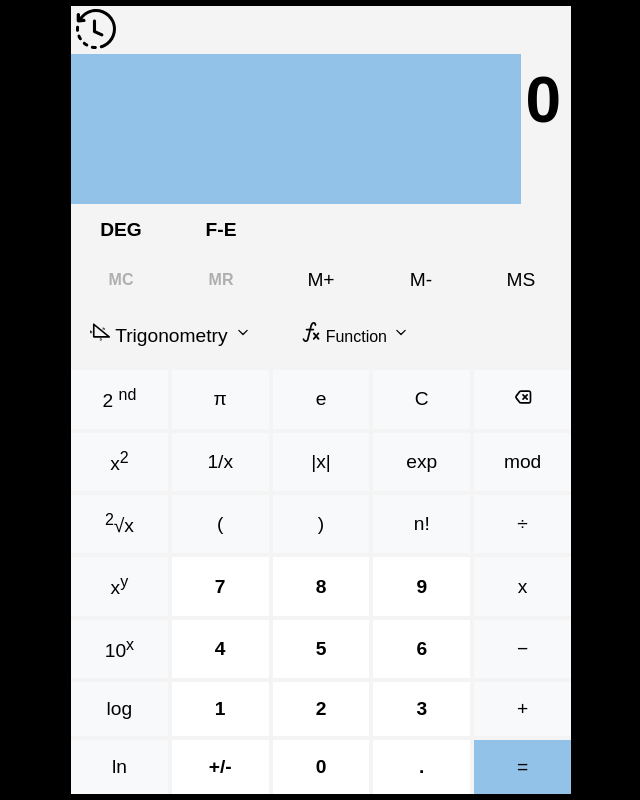
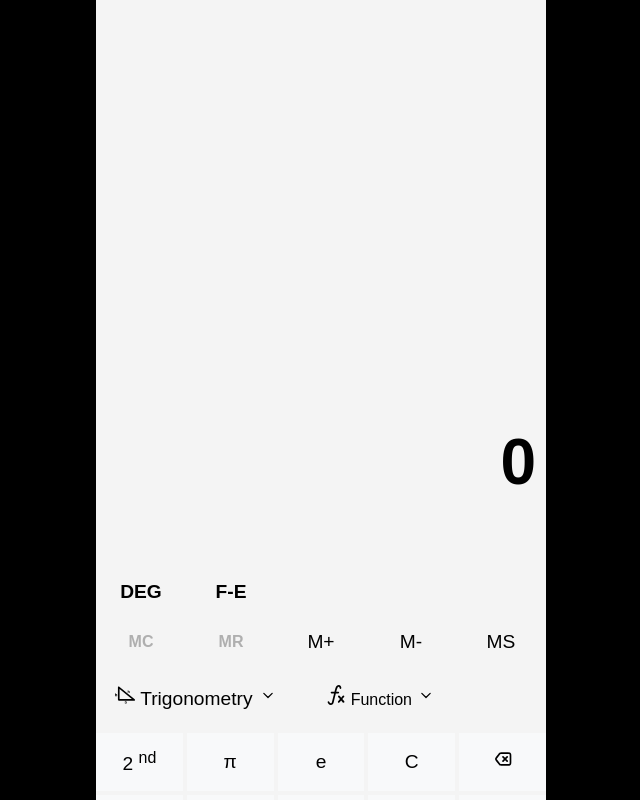
Before and after one commit to Nikhil9723/scientific-calculator-Typescript, a website built with Parcel: page index.html in a window 1280 px wide. Both pictures are taken after a click on the button 415 px from the left and 30 px from the top of the page. Shown: the top 800 px of the page, without its empty margins (319-959 px from the left). Built offline with nearby package versions, Linux system fonts and the light colour scheme.

Commit message:
Updated styles for history

```diff
--- a/style.css
+++ b/style.css
@@ -29,38 +29,44 @@ body {
 }
 
 .container {
-    max-width: 500px;
+    max-width: 450px;
     width: 100%;
     background-color: var(--primary-bg-color);
 }
 
 .calculator {
-    max-width: 500px;
-    /* width: 100%;s */
+    /* max-width: 500px; */
     background-color: var(--primary-bg-color);
     display: grid;
     grid-template-rows: 150px 3.5fr;
 }
 
+.calc-input-scroll {
+    background-color: var(--primary-bg-color);
+    box-sizing: var(--border-box);
+    /* width: 100%; */
+    max-width: 500px;
+    width: 100%;
+    overflow-x:auto;
+    overflow-y: hidden;
+    scrollbar-width: none;
+}
+
 .calculator__display {
     padding: 10px;
-    max-width: 500px;
+    /* max-width: 500px; */
     background-color: var(--primary-bg-color);
     font-weight: var(--font-weight);
     text-align: end;
     font-size: var(--primary-font-size);
     box-sizing: var(--border-box);
-    width: 100%;
-    /* text-wrap-mode: nowrap; */
-    overflow-x: auto;
-    overflow-y: hidden;
-    scrollbar-width: none;
+
 }
 
 .calculator__input-area {
     background-color: var(--primary-bg-color);
-    max-width: 500px;
-    width: 100%;
+    /* max-width: 500px; */
+    /* width: 100%; */
     display: grid;
     grid-template-rows: auto;
     gap: 0.25rem;
@@ -103,39 +109,32 @@ body {
 }
 
 #show-history {
-    /* border: 1px solid black; */
     border: none;
     margin-top: 3px;
     background-color: transparent;
-    /* font-size: var(--font-size);
-    font-weight: var(--font-weight); */
-    /* width: 100%; */
-}
-
-#hist-div {
-    position: relative;
 }
 
 #history {
-    position: absolute;
+    /* position: absolute; */
     background-color: var(--primary-bg-color);
     margin-top: 1px;
-    /* border:1px solid black; */
     display: none;
     max-width: 450px;
     width: 100%;
-    height: 150px;
+    height: 45rem;
     text-align: center;
     background-color: var(--primary-bg-color);
 }
 
 #history ul {
-    background-color: var(--equals-sign-color);
+    background-color: var(--primary-bg-color);
     list-style-type: none;
     padding: 0;
     height: 100%;
     width: 100%;
-    /* display: none; */
+    font-size: 2rem;
+    padding: 3rem;
+    box-sizing: border-box;
 }
 
 #history li {
```
